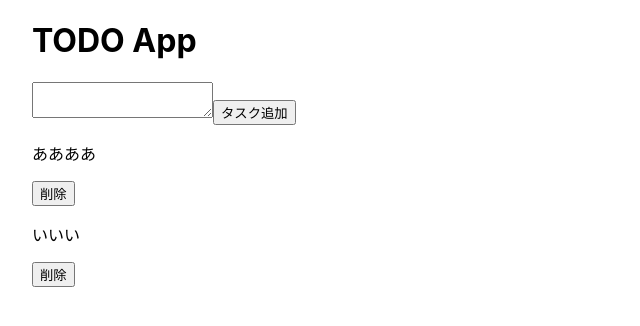
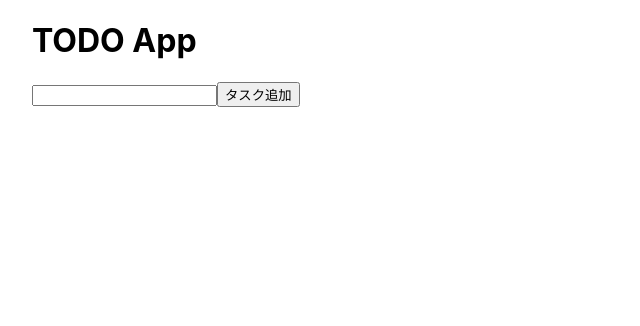
Before and after one commit to yoshihub/nextjstodo, a Next.js app: page / in a window 1280 px wide. Shown: the top 326 px of the page, without its empty margins (0-640 px from the left). Built offline with nearby package versions, Linux system fonts and the light colour scheme.

Commit message:
タスク編集機能

```diff
--- a/pages/index.tsx
+++ b/pages/index.tsx
@@ -1,32 +1,54 @@
 import type { NextPage } from 'next'
+import { requestToBodyStream } from 'next/dist/server/body-streams'
 import Head from 'next/head'
 import { useState } from 'react'
 import styles from '../styles/Home.module.css'
 
+type Todo = {
+  value: string;
+  readonly id: number;
+};
+
 const Home: NextPage = () => {
   const [text,setText]=useState("");
-  const [task,setTask]=useState(["ああああ","いいい"]);
+  const [todos,setTodo]=useState<Todo[]>([]);
 
-  const handleText=(e)=>{
+
+  const handleText=(e: React.ChangeEvent<HTMLInputElement>)=>{
     setText(e.target.value);
   }
 
-  const taskInput=()=>{
+  const inputText=(id:number,value:string)=>{
+    const newTodo=todos.map((todo)=>({...todo}));
+    const sinTodo=newTodo.map((todo)=>{
+      if(todo.id===id){
+        todo.value=value;
+      }
+      return todo;
+    })
+
+    setTodo(sinTodo);
+  }
+
+  const handleOnSubmit=()=>{
     if(text===""){
       return;
     }
-    const newTask=[...task,text];
-    setTask(newTask);
-    setText("");
-    console.log(task);
+    const newTask:Todo={
+      value:text,
+      id:new Date().getTime(),
+    }
+    setTodo([newTask,...todos]);
+    setText('');
   }
 
-  const handleDelete=(index)=>{
-    const newTask=[...task];
-    newTask.splice(index,1);
-    setTask(newTask);
+  const handleDelete=(id:number)=>{
+    const newTodo=todos.filter((todo)=>{
+      return todo.id!=id;
+    })
+
+    setTodo(newTodo);
   }
-
 
 
   return (
@@ -38,16 +60,29 @@ const Home: NextPage = () => {
       </Head>
       <h1>TODO App</h1>
 
-      <textarea value={text} onChange={handleText}/>
-      <button onClick={taskInput}>タスク追加</button>
-        {task.map((todo,index)=>{
+        <form
+            onSubmit={(e) => {
+              e.preventDefault();
+              handleOnSubmit();
+            }}
+          >
+            <input
+              type="text"
+              value={text}
+              onChange={(e) => handleText(e)}
+            />
+            <input type="submit" value="タスク追加" onSubmit={handleOnSubmit} />
+          </form>
+      <ol>
+        {todos.map((todo)=>{
           return(
-          <div key={todo}>
-            <p>{todo}</p>
-            <button onClick={()=>handleDelete(index)}>削除</button>
-          </div>
+          <li key={todo.id}>
+            <input type="text" value={todo.value} onChange={(e)=>inputText(todo.id,e.target.value)}/>
+            <button onClick={()=>handleDelete(todo.id)}>削除</button>
+          </li>
           )
         })}
+      </ol>
     </div>
   )
 }
```
